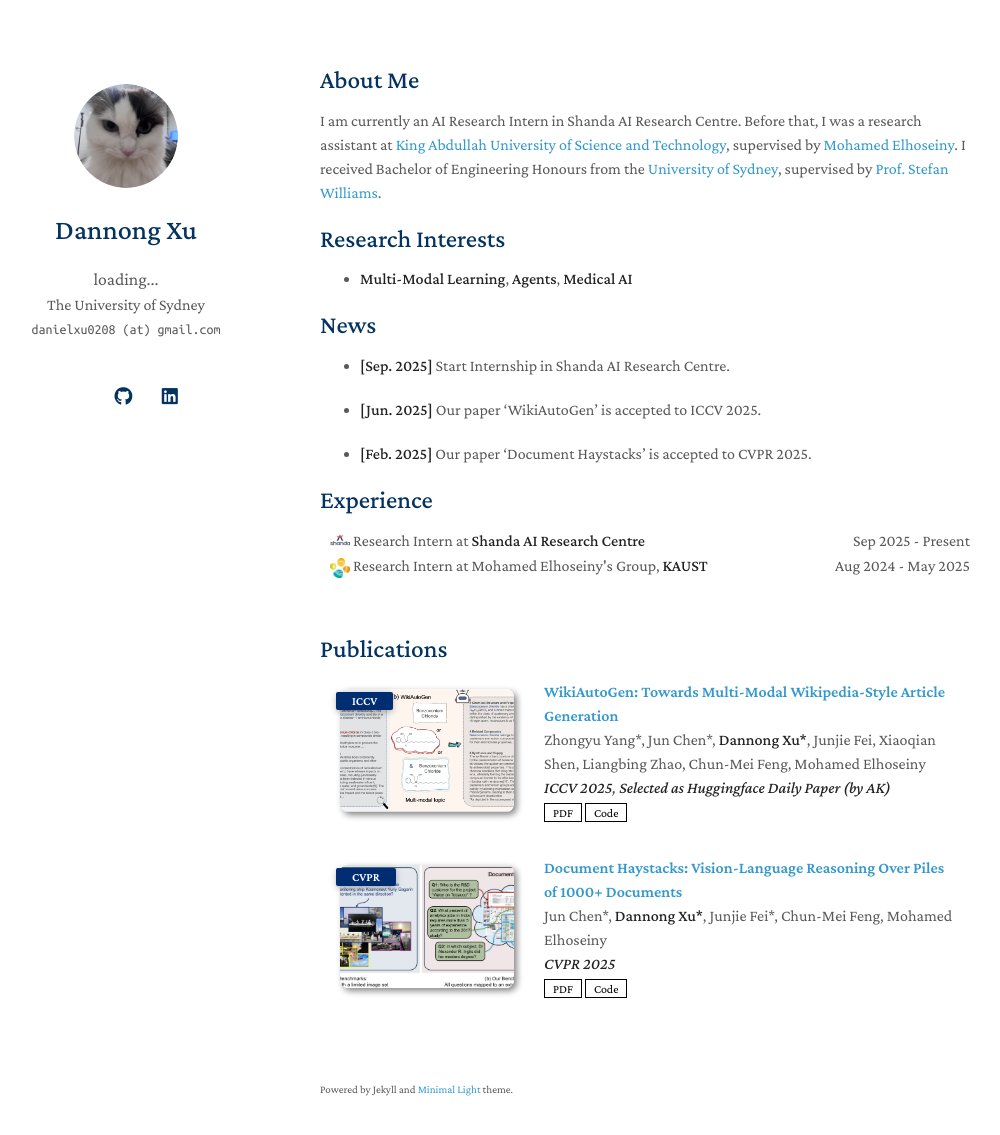
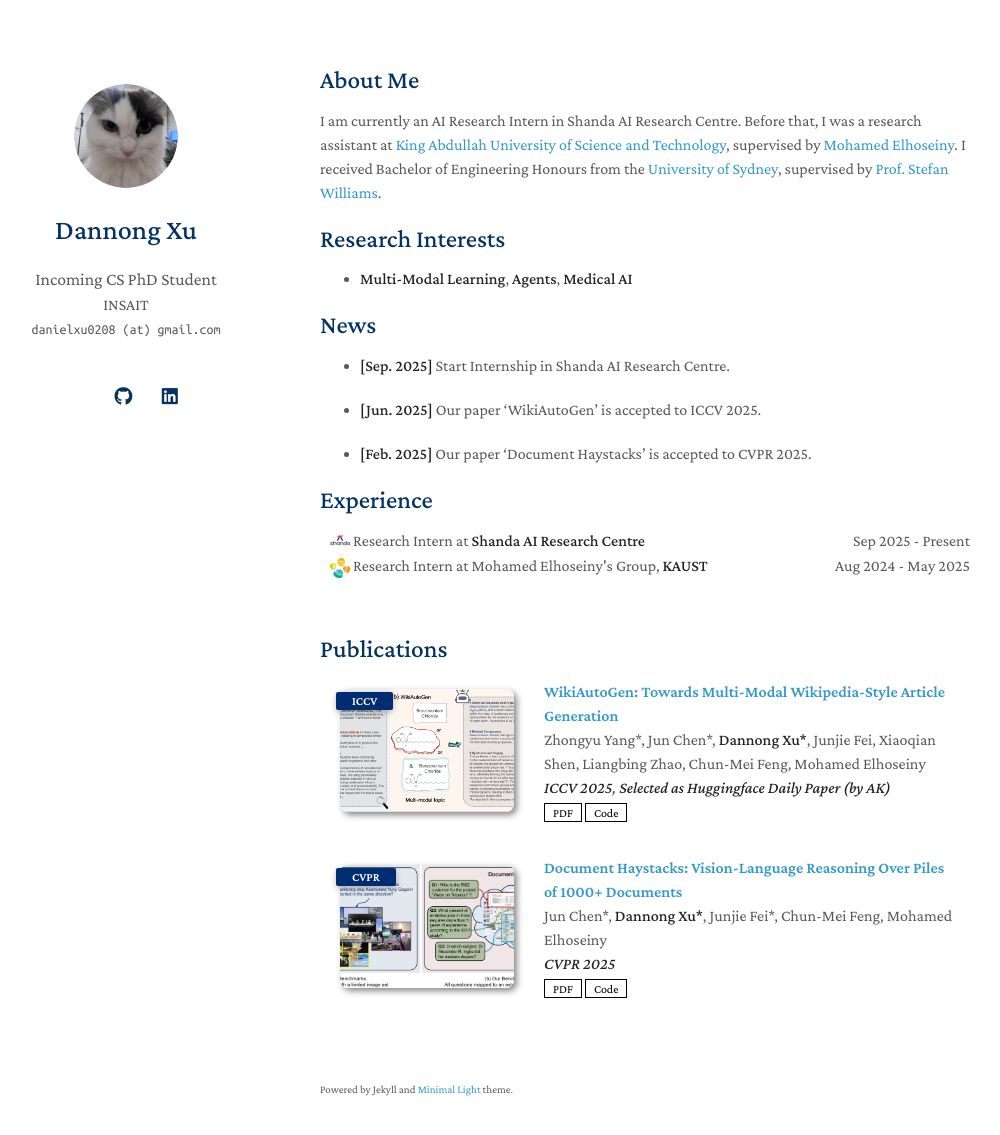
Before and after one commit to Danielxu0208/Danielxu0208.github.io, a Jekyll site: the page built from index.md, in a window 1280 px wide and 1170 px high. Shown: the top 1135 px of the window, without its empty margins (150-1150 px from the left). Built offline with Jekyll 4.4.1, drawn with Linux system fonts in a browser that asks for light colours; a style sheet for code colours, icons or effects is not loaded; our own code applies the rules of GitHub Pages for plain Markdown files.

Commit message:
Update _config.yml

```diff
--- a/_config.yml
+++ b/_config.yml
@@ -1,7 +1,7 @@
 # Basic Information
 title: Dannong Xu
-position: loading...
-affiliation: The University of Sydney
+position: Incoming CS PhD Student
+affiliation: INSAIT
 email: danielxu0208 (at) gmail.com
 
 # Search Engine Optimization (SEO)
```
